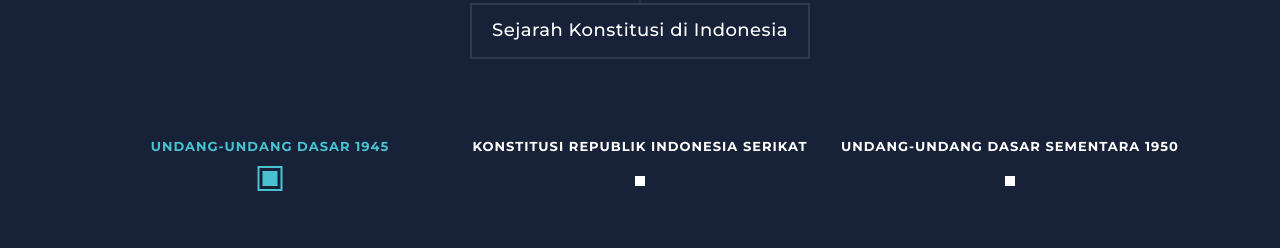
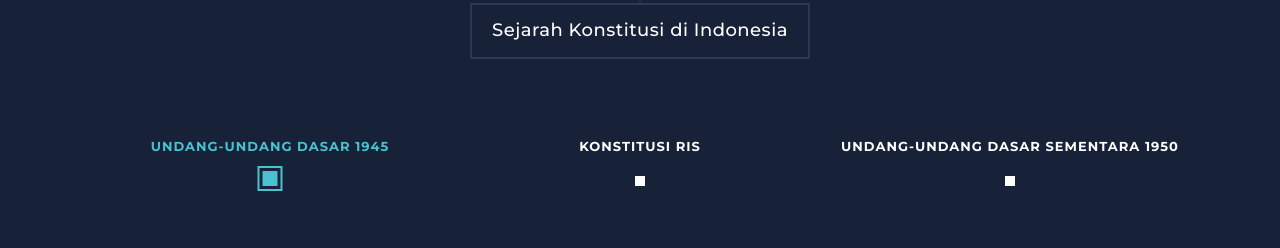
Before and after one commit to farelesr/Konstitusi-Indonesia, a plain HTML site: page index.html in a window 1280 px wide. Shown: the part 1705-1953 px from the top of the page. Drawn offline with Linux system fonts and the light colour scheme.

Commit message:
Update index.html

```diff
--- a/index.html
+++ b/index.html
@@ -189,7 +189,7 @@
           <div id='tabs'>
             <ul>
               <li><a href='#tabs-1'>Undang-Undang Dasar 1945</a></li>
-              <li><a href='#tabs-2'>Konstitusi Republik Indonesia Serikat </a></li>
+              <li><a href='#tabs-2'>Konstitusi RIS </a></li>
               <li><a href='#tabs-3'>Undang-Undang Dasar Sementara 1950</a></li>
             </ul>
             <section class='tabs-content'>
```
